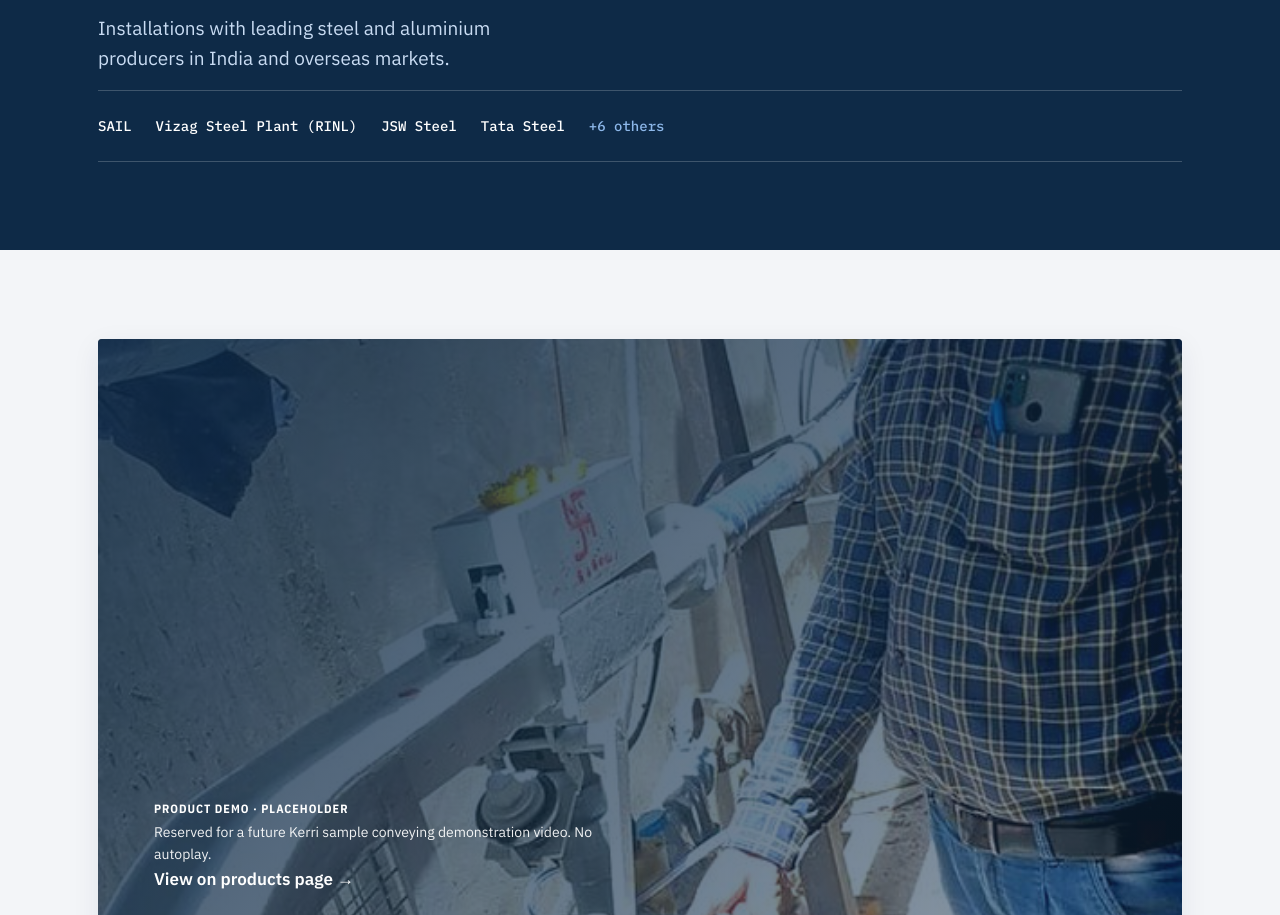
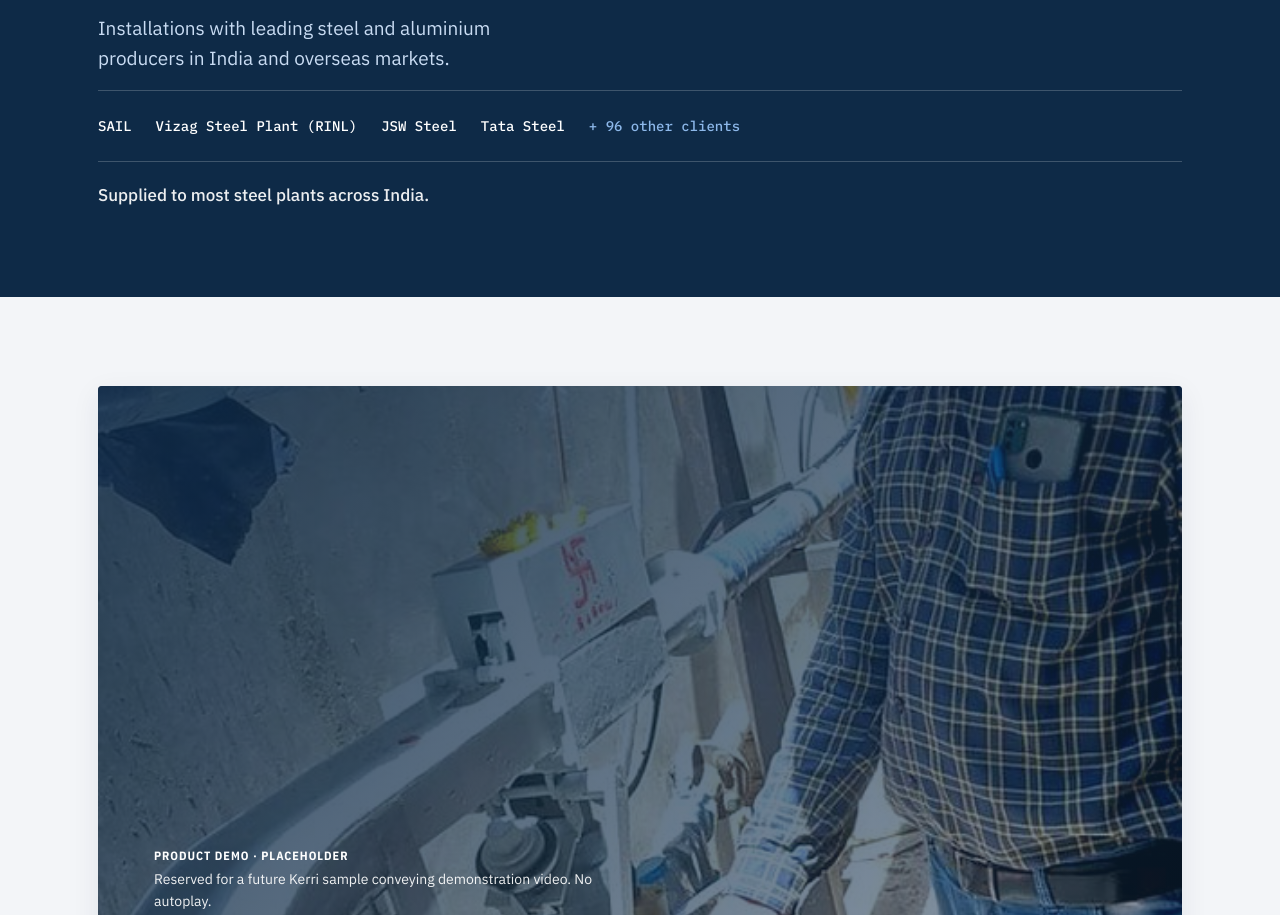
Before and after one commit to lalithmadhavpeddareddygari/kerriengineeringworks, a plain HTML site: page index.html in a window 1280 px wide. Shown: the part 5965-6880 px from the top of the page. Drawn offline with nearby package versions, Linux system fonts and the light colour scheme.

Commit message:
content(clients): align strip with 100+ clients served
Co-authored-by: Lalith Madhav Peddareddygari <lalithmadhavpeddareddygari@users.noreply.github.com>

```diff
--- a/css/style.css
+++ b/css/style.css
@@ -617,6 +617,17 @@ p {
   color: var(--kew-steel);
 }
 
+.clients-strip__note {
+  margin: 20px 0 0;
+  font-size: 1.0625rem;
+  font-weight: 500;
+  color: var(--kew-navy);
+}
+
+.section--navy .clients-strip__note {
+  color: rgba(255, 255, 255, 0.92);
+}
+
 /* Photo strip */
 .photo-strip {
   display: grid;
--- a/index.html
+++ b/index.html
@@ -298,8 +298,9 @@
           <span class="client-name" role="listitem">Vizag Steel Plant (RINL)</span>
           <span class="client-name" role="listitem">JSW Steel</span>
           <span class="client-name" role="listitem">Tata Steel</span>
-          <span class="client-name client-name--muted" role="listitem">+6 others</span>
+          <span class="client-name client-name--muted" role="listitem">+ 96 other clients</span>
         </div>
+        <p class="clients-strip__note">Supplied to most steel plants across India.</p>
       </div>
     </section>
 
```
Also changed, not shown: about.html (+2 -1 lines).
